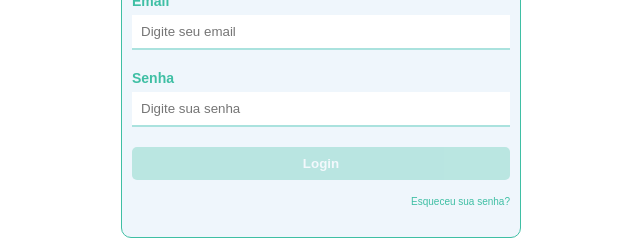
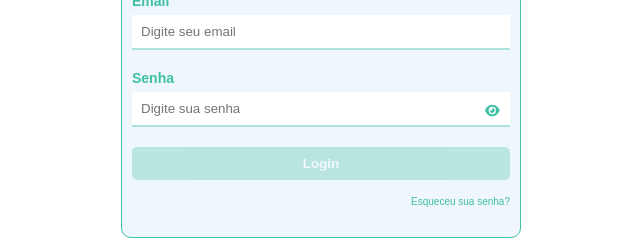
Before and after one commit to brunohenrique2002/growMaster, a Vue app: page / in a window 1280 px wide. Shown: the part 366-606 px from the top of the page, without its empty margins (319-959 px from the left). Built offline with nearby package versions, Linux system fonts and the light colour scheme; what vue-the-mask would draw is missing.

Commit message:
feat: adjust loader, add scroll in list

```diff
--- a/src/components/atoms/AtInput.vue
+++ b/src/components/atoms/AtInput.vue
@@ -3,7 +3,7 @@
     <label class="grow-input__label" :for="name">{{ text }}</label>
     <input
       class="grow-input__input"
-      :type="type"
+      :type="currentType"
       :placeholder="placeholder"
       :id="name"
       :name="name"
@@ -11,13 +11,23 @@
       @input="onInput"
       @blur="handleBlur"
     />
+    <div class="grow-input__icon-visibility">
+      <div class="" @click="togglePasswordVisibility">
+        <AtIcons
+          :icon="['fas', isPasswordVisible ? 'eye-slash' : 'eye']"
+          v-if="type === 'password'"
+        />
+      </div>
+    </div>
   </div>
 </template>
 <script lang="ts">
-import { defineComponent } from 'vue'
+import { defineComponent, ref, computed } from 'vue'
+import AtIcons from '@/components/atoms/AtIcons.vue'
 type InputType = 'text' | 'number' | 'email' | 'password' | 'file'
 export default defineComponent({
   name: 'AtInput',
+  components: { AtIcons },
   props: {
     text: {
       type: String,
@@ -48,7 +58,17 @@ export default defineComponent({
       default: 'text'
     }
   },
+  emits: ['update:modelValue', 'blur'],
   setup(props, { emit }) {
+    const isPasswordVisible = ref(false)
+
+    const currentType = computed(() =>
+      props.type === 'password' && isPasswordVisible.value ? 'text' : props.type
+    )
+
+    const togglePasswordVisibility = () => {
+      isPasswordVisible.value = !isPasswordVisible.value
+    }
     const onInput = (event: Event) => {
       const target = event.target as HTMLInputElement
       if (target) {
@@ -58,15 +78,30 @@ export default defineComponent({
     const handleBlur = () => {
       emit('blur')
     }
-    return { onInput, handleBlur }
+    return {
+      onInput,
+      handleBlur,
+      togglePasswordVisibility,
+      // iconEye,
+      isPasswordVisible,
+      currentType
+    }
   }
 })
 </script>
 <style scoped lang="scss">
 .grow-input {
+  &__icon-visibility {
+    position: absolute;
+    right: 10px;
+    bottom: 9px;
+    color: var(--color-primary);
+    font-size: 1.3rem;
+  }
   display: flex;
   flex-direction: column;
   margin-top: 20px;
+  position: relative;
 
   &__label {
     margin-bottom: 6px;
--- a/src/components/molecules/MolModal.vue
+++ b/src/components/molecules/MolModal.vue
@@ -59,10 +59,21 @@ export default defineComponent({
   position: fixed;
   top: 13%;
   width: 93%;
+  max-width: 600px;
+  max-height: 80vh;
   background-color: #f5f5f5;
   padding: 2rem 1.5rem;
   border-radius: 5px;
   z-index: 2;
+  display: flex;
+  flex-direction: column;
+  justify-content: space-between;
+
+  &__content {
+    flex: 1;
+    overflow-y: auto;
+    margin-bottom: 1rem;
+  }
 
   &__close {
     font-size: 2.4rem;
--- a/src/plugins/font-awesome.ts
+++ b/src/plugins/font-awesome.ts
@@ -21,6 +21,7 @@ import { faExclamationTriangle } from '@fortawesome/free-solid-svg-icons'
 import { faCircleExclamation } from '@fortawesome/free-solid-svg-icons'
 import { faAngleLeft } from '@fortawesome/free-solid-svg-icons'
 import { faAnglesRight } from '@fortawesome/free-solid-svg-icons'
+import { faEyeSlash } from '@fortawesome/free-solid-svg-icons'
 
 library.add(
   faUser,
@@ -43,7 +44,8 @@ library.add(
   faExclamationTriangle,
   faCircleExclamation,
   faAngleLeft,
-  faAnglesRight
+  faAnglesRight,
+  faEyeSlash
 )
 
 export { FontAwesomeIcon }
--- a/src/store/StoreGrows.ts
+++ b/src/store/StoreGrows.ts
@@ -17,13 +17,12 @@ export const useGrowsStore = defineStore('grow', {
     },
     async fetchListGrows() {
       this.error = null
-      this.setLoaderActive(true)
       try {
         const response = await authService.listGrow()
         this.grows = response.data
-        if (this.grows) {
-          this.setLoaderActive(false)
-        }
+        // if (this.grows) {
+        //   this.setLoaderActive(false)
+        // }
       } catch (error) {
         console.error(error)
       }
@@ -58,8 +57,10 @@ export const useGrowsStore = defineStore('grow', {
       this.deletePromise = (async () => {
         try {
           await authService.deleteGrow(data)
+          this.setLoaderActive(true)
           if (this.grows) {
             await this.fetchListGrows()
+            this.setLoaderActive(false)
           }
         } catch (error) {
           console.log(error)
--- a/src/store/StorePlants.ts
+++ b/src/store/StorePlants.ts
@@ -17,14 +17,12 @@ export const usePlantsStore = defineStore('plants', {
 
     async fetchListPlants() {
       this.error = null
-      this.setLoaderActive(true)
+      // this.setLoaderActive(true)
       try {
         const response = await authService.listPlant()
         this.plants = response.data
       } catch (error) {
         console.error(error)
-      } finally {
-        this.setLoaderActive(false)
       }
     },
 
@@ -57,8 +55,10 @@ export const usePlantsStore = defineStore('plants', {
       this.deletePromise = (async () => {
         try {
           await authService.deletePlant(data)
+          this.setLoaderActive(true)
           if (this.plants) {
             await this.fetchListPlants()
+            this.setLoaderActive(false)
           }
         } catch (error) {
           console.log(error)
```
